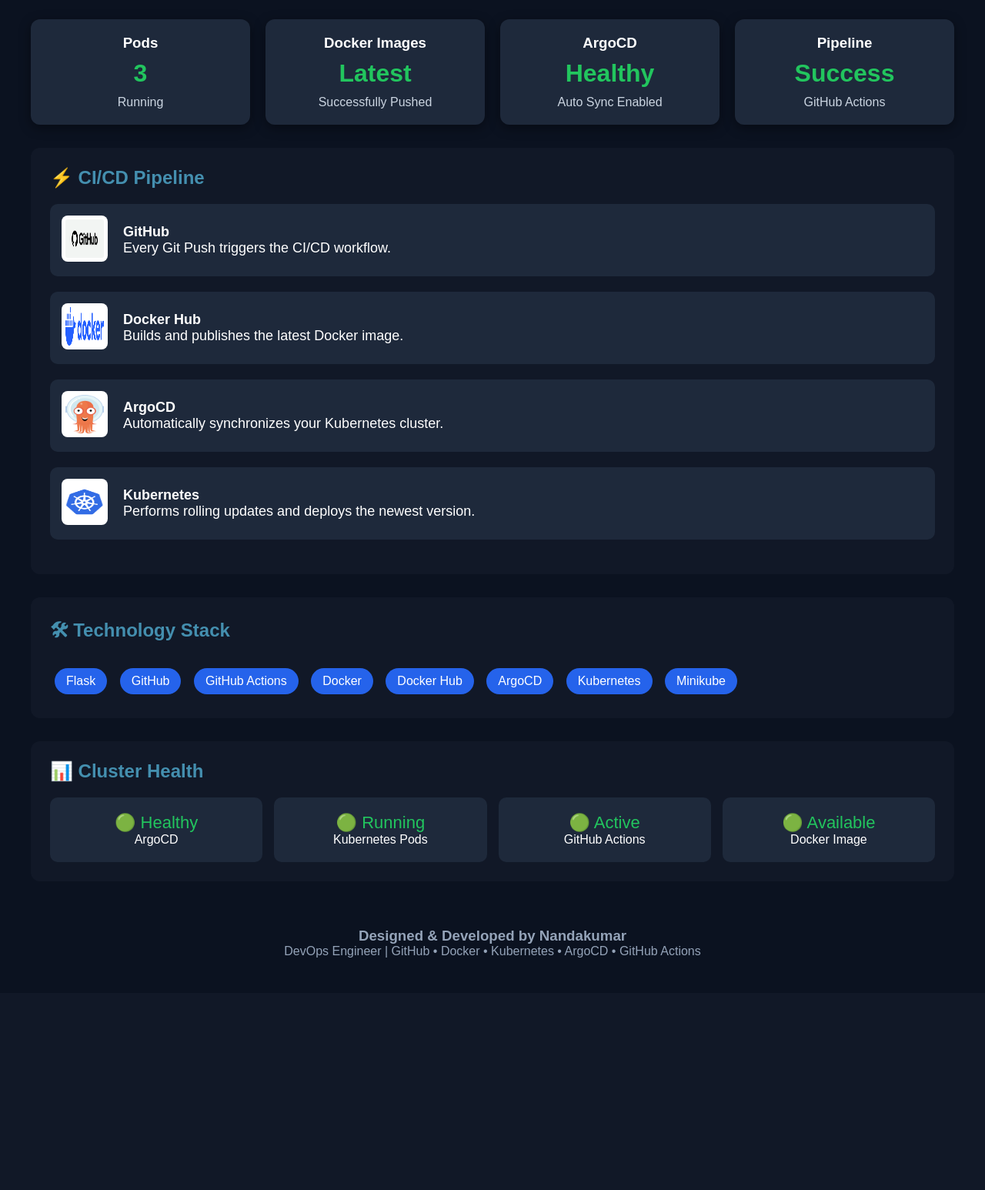
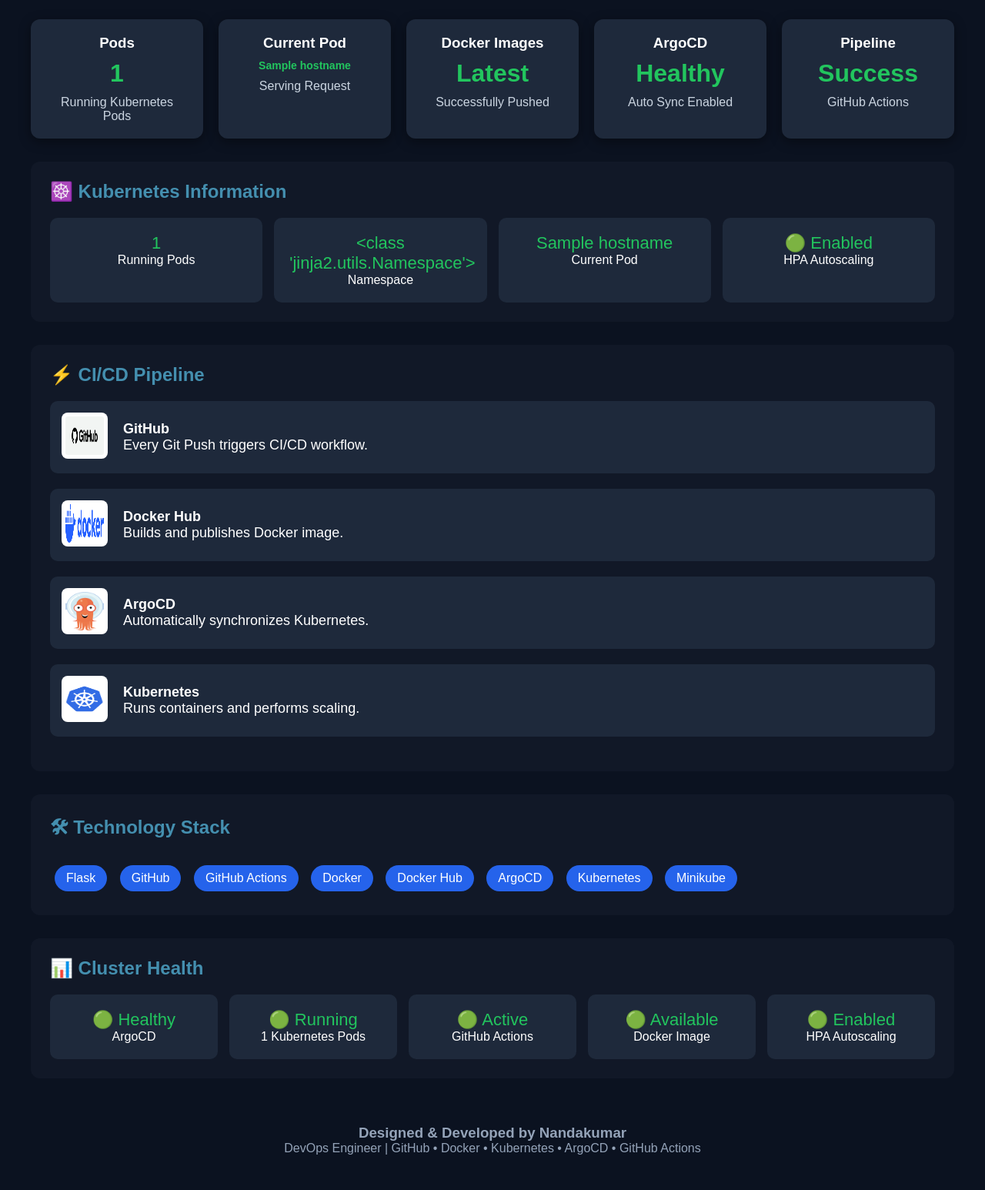
Before and after one commit to nanda9/flask-python-app, a Flask app: template templates/index.html in a window 1280 px wide. Shown: the part 195-1741 px from the top of the page at 77% size. Before the commit the page ends 1439 px from the top, so only its background shows below. Run offline with Flask 3, Linux system fonts and the light colour scheme; the template is opened without the code that fills it: most values are stand-ins (such as "Sample title", 1, 10 or a date in 2020).

Commit message:
HPA pods count updated in html

```diff
--- a/app.py
+++ b/app.py
@@ -1,20 +1,60 @@
 from flask import Flask, render_template
+from kubernetes import client, config
 import os
+import socket
 
 app = Flask(__name__)
 
+
 @app.route("/")
 def home():
+
+    # Read ConfigMap values
+    app_name = os.getenv("APP_NAME")
+    app_env = os.getenv("APP_ENV")
+    company = os.getenv("COMPANY")
+
+    # Get Kubernetes pod information
+    try:
+        config.load_incluster_config()
+
+        v1 = client.CoreV1Api()
+
+        pods = v1.list_namespaced_pod(
+            namespace="dev",
+            label_selector="app=flask"
+        )
+
+        running_pods = [
+            pod for pod in pods.items
+            if pod.status.phase == "Running"
+        ]
+
+        pod_count = len(running_pods)
+
+    except Exception as e:
+        pod_count = "N/A"
+
     return render_template(
         "index.html",
-        app_name=os.getenv("APP_NAME"),
-        app_env=os.getenv("APP_ENV"),
-        company=os.getenv("COMPANY")
+        app_name=app_name,
+        app_env=app_env,
+        company=company,
+        pod_count=pod_count,
+        hostname=socket.gethostname(),
+        namespace="dev"
     )
+
 
 @app.route("/health")
 def health():
-    return {"status": "healthy"}
+    return {
+        "status": "healthy"
+    }
+
 
 if __name__ == "__main__":
-    app.run(host="0.0.0.0", port=5000)
+    app.run(
+        host="0.0.0.0",
+        port=5000
+    )
--- a/requirements.txt
+++ b/requirements.txt
@@ -1,2 +1,3 @@
 flask
 gunicorn
+kubernetes
--- a/templates/index.html
+++ b/templates/index.html
@@ -1,8 +1,10 @@
 <!DOCTYPE html>
 <html lang="en">
+
 <head>
 <meta charset="UTF-8">
 <meta name="viewport" content="width=device-width, initial-scale=1.0">
+
 <title>DevOps CI/CD Dashboard</title>
 
 <style>
@@ -41,11 +43,13 @@
     margin:25px auto;
 }
 
+
 .cards{
     display:grid;
     grid-template-columns:repeat(auto-fit,minmax(220px,1fr));
     gap:20px;
 }
+
 
 .card{
     background:#1e293b;
@@ -55,15 +59,24 @@
     box-shadow:0 4px 15px rgba(0,0,0,.4);
 }
 
+
 .card h2{
     font-size:32px;
     color:#22c55e;
     margin:10px 0;
 }
 
+
 .card p{
     color:#cbd5e1;
 }
+
+
+.hostname{
+    font-size:14px !important;
+    word-break:break-all;
+}
+
 
 .section{
     background:#111827;
@@ -72,10 +85,12 @@
     padding:25px;
 }
 
+
 .section h2{
     color:#448faf;
     margin-bottom:20px;
 }
+
 
 .pipeline-step{
     display:flex;
@@ -87,30 +102,30 @@
     border-radius:10px;
 }
 
+
 .pipeline-step img{
     width:60px;
     height:60px;
     background:white;
     padding:5px;
     border-radius:8px;
-    transition:.3s;
 }
 
-.pipeline-step img:hover{
-    transform:scale(1.1);
-}
 
 .pipeline-step p{
     font-size:18px;
 }
 
+
 .pipeline-step a{
     text-decoration:none;
 }
 
+
 .badges{
     margin-top:20px;
 }
+
 
 .badge{
     display:inline-block;
@@ -121,12 +136,14 @@
     margin:6px;
 }
 
+
 .status{
     display:flex;
     justify-content:space-between;
     flex-wrap:wrap;
     gap:15px;
 }
+
 
 .status-box{
     flex:1;
@@ -137,10 +154,12 @@
     text-align:center;
 }
 
+
 .green{
     color:#22c55e;
     font-size:22px;
 }
+
 
 footer{
     margin-top:40px;
@@ -153,166 +172,474 @@
 
 </head>
 
+
 <body>
+
 
 <header>
 
 <h1>🚀 DevOps Complete CI/CD Dashboard</h1>
+
 <h1>{{ app_name }}</h1>
-<p>Environment: {{ app_env }}</p>
-<p>Company: {{ company }}</p>
+
+<p>
+Environment: {{ app_env }}
+</p>
+
+<p>
+Company: {{ company }}
+</p>
+
 <p>
 GitHub → GitHub Actions → Docker Hub → ArgoCD → Kubernetes
 </p>
 
 </header>
 
+
+
 <div class="container">
+
+
+<!-- MAIN DASHBOARD CARDS -->
 
 <div class="cards">
 
-<div class="card">
-<h3>Pods</h3>
-<h2>3</h2>
-<p>Running</p>
-</div>
 
 <div class="card">
-<h3>Docker Images</h3>
-<h2>Latest</h2>
-<p>Successfully Pushed</p>
-</div>
 
-<div class="card">
-<h3>ArgoCD</h3>
-<h2>Healthy</h2>
-<p>Auto Sync Enabled</p>
-</div>
+<h3>Pods</h3>
 
-<div class="card">
-<h3>Pipeline</h3>
-<h2>Success</h2>
-<p>GitHub Actions</p>
-</div>
+<h2>
+{{ pod_count }}
+</h2>
+
+<p>
+Running Kubernetes Pods
+</p>
 
 </div>
 
+
+
+<div class="card">
+
+<h3>Current Pod</h3>
+
+<h2 class="hostname">
+{{ hostname }}
+</h2>
+
+<p>
+Serving Request
+</p>
+
+</div>
+
+
+
+<div class="card">
+
+<h3>Docker Images</h3>
+
+<h2>
+Latest
+</h2>
+
+<p>
+Successfully Pushed
+</p>
+
+</div>
+
+
+
+<div class="card">
+
+<h3>ArgoCD</h3>
+
+<h2>
+Healthy
+</h2>
+
+<p>
+Auto Sync Enabled
+</p>
+
+</div>
+
+
+
+<div class="card">
+
+<h3>Pipeline</h3>
+
+<h2>
+Success
+</h2>
+
+<p>
+GitHub Actions
+</p>
+
+</div>
+
+
+</div>
+
+
+
+
+
+<!-- KUBERNETES INFORMATION -->
+
 <div class="section">
 
-<h2>⚡ CI/CD Pipeline</h2>
+
+<h2>
+☸️ Kubernetes Information
+</h2>
+
+
+<div class="status">
+
+
+<div class="status-box">
+
+<div class="green">
+{{ pod_count }}
+</div>
+
+<p>
+Running Pods
+</p>
+
+</div>
+
+
+
+<div class="status-box">
+
+<div class="green">
+{{ namespace }}
+</div>
+
+<p>
+Namespace
+</p>
+
+</div>
+
+
+
+<div class="status-box">
+
+<div class="green">
+{{ hostname }}
+</div>
+
+<p>
+Current Pod
+</p>
+
+</div>
+
+
+
+<div class="status-box">
+
+<div class="green">
+🟢 Enabled
+</div>
+
+<p>
+HPA Autoscaling
+</p>
+
+</div>
+
+
+</div>
+
+
+</div>
+
+
+
+
+
+<!-- CI/CD PIPELINE -->
+
+<div class="section">
+
+
+<h2>
+⚡ CI/CD Pipeline
+</h2>
+
+
 
 <div class="pipeline-step">
 
 <a href="https://github.com/nanda9/flask-python-app" target="_blank">
+
 <img src="{{ url_for('static', filename='github.png') }}">
+
 </a>
 
+
 <p>
+
 <b>GitHub</b><br>
-Every Git Push triggers the CI/CD workflow.
+
+Every Git Push triggers CI/CD workflow.
+
+</p>
+
+
+</div>
+
+
+
+
+
+<div class="pipeline-step">
+
+<a href="https://hub.docker.com/r/nandadocker23/my-python-app" target="_blank">
+
+<img src="{{ url_for('static', filename='docker.png') }}">
+
+</a>
+
+
+<p>
+
+<b>Docker Hub</b><br>
+
+Builds and publishes Docker image.
+
+</p>
+
+
+</div>
+
+
+
+
+
+<div class="pipeline-step">
+
+<a href="https://argo-cd.readthedocs.io/" target="_blank">
+
+<img src="{{ url_for('static', filename='argocd.png') }}">
+
+</a>
+
+
+<p>
+
+<b>ArgoCD</b><br>
+
+Automatically synchronizes Kubernetes.
+
+</p>
+
+
+</div>
+
+
+
+
+
+<div class="pipeline-step">
+
+<a href="https://kubernetes.io/" target="_blank">
+
+<img src="{{ url_for('static', filename='kubernetes.png') }}">
+
+</a>
+
+
+<p>
+
+<b>Kubernetes</b><br>
+
+Runs containers and performs scaling.
+
+</p>
+
+
+</div>
+
+
+
+</div>
+
+
+
+
+
+<!-- TECHNOLOGY STACK -->
+
+
+<div class="section">
+
+
+<h2>
+🛠 Technology Stack
+</h2>
+
+
+<div class="badges">
+
+
+<span class="badge">Flask</span>
+
+<span class="badge">GitHub</span>
+
+<span class="badge">GitHub Actions</span>
+
+<span class="badge">Docker</span>
+
+<span class="badge">Docker Hub</span>
+
+<span class="badge">ArgoCD</span>
+
+<span class="badge">Kubernetes</span>
+
+<span class="badge">Minikube</span>
+
+
+</div>
+
+
+</div>
+
+
+
+
+
+<!-- CLUSTER HEALTH -->
+
+
+<div class="section">
+
+
+<h2>
+📊 Cluster Health
+</h2>
+
+
+<div class="status">
+
+
+
+<div class="status-box">
+
+<div class="green">
+🟢 Healthy
+</div>
+
+<p>
+ArgoCD
 </p>
 
 </div>
 
-<div class="pipeline-step">
 
-<a href="https://hub.docker.com/r/nandadocker23/my-python-app" target="_blank">
-<img src="{{ url_for('static', filename='docker.png') }}">
-</a>
+
+
+<div class="status-box">
+
+<div class="green">
+🟢 Running
+</div>
 
 <p>
-<b>Docker Hub</b><br>
-Builds and publishes the latest Docker image.
+{{ pod_count }} Kubernetes Pods
 </p>
 
 </div>
 
-<div class="pipeline-step">
 
-<a href="https://argo-cd.readthedocs.io/" target="_blank">
-<img src="{{ url_for('static', filename='argocd.png') }}">
-</a>
+
+
+
+<div class="status-box">
+
+<div class="green">
+🟢 Active
+</div>
 
 <p>
-<b>ArgoCD</b><br>
-Automatically synchronizes your Kubernetes cluster.
+GitHub Actions
 </p>
 
 </div>
 
-<div class="pipeline-step">
 
-<a href="https://kubernetes.io/" target="_blank">
-<img src="{{ url_for('static', filename='kubernetes.png') }}">
-</a>
+
+
+
+<div class="status-box">
+
+<div class="green">
+🟢 Available
+</div>
 
 <p>
-<b>Kubernetes</b><br>
-Performs rolling updates and deploys the newest version.
+Docker Image
 </p>
 
 </div>
 
+
+
+
+
+<div class="status-box">
+
+<div class="green">
+🟢 Enabled
 </div>
 
-<div class="section">
-
-<h2>🛠 Technology Stack</h2>
-
-<div class="badges">
-
-<span class="badge">Flask</span>
-<span class="badge">GitHub</span>
-<span class="badge">GitHub Actions</span>
-<span class="badge">Docker</span>
-<span class="badge">Docker Hub</span>
-<span class="badge">ArgoCD</span>
-<span class="badge">Kubernetes</span>
-<span class="badge">Minikube</span>
+<p>
+HPA Autoscaling
+</p>
 
 </div>
 
-</div>
 
-<div class="section">
-
-<h2>📊 Cluster Health</h2>
-
-<div class="status">
-
-<div class="status-box">
-<div class="green">🟢 Healthy</div>
-<p>ArgoCD</p>
-</div>
-
-<div class="status-box">
-<div class="green">🟢 Running</div>
-<p>Kubernetes Pods</p>
-</div>
-
-<div class="status-box">
-<div class="green">🟢 Active</div>
-<p>GitHub Actions</p>
-</div>
-
-<div class="status-box">
-<div class="green">🟢 Available</div>
-<p>Docker Image</p>
-</div>
 
 </div>
 
+
 </div>
+
+
+
+
 
 <footer>
 
-<h3>Designed & Developed by Nandakumar</h3>
 
-<p>DevOps Engineer | GitHub • Docker • Kubernetes • ArgoCD • GitHub Actions</p>
+<h3>
+Designed & Developed by Nandakumar
+</h3>
+
+
+<p>
+DevOps Engineer | GitHub • Docker • Kubernetes • ArgoCD • GitHub Actions
+</p>
+
 
 </footer>
 
+
+
 </div>
 
+
 </body>
+
 </html>
```
